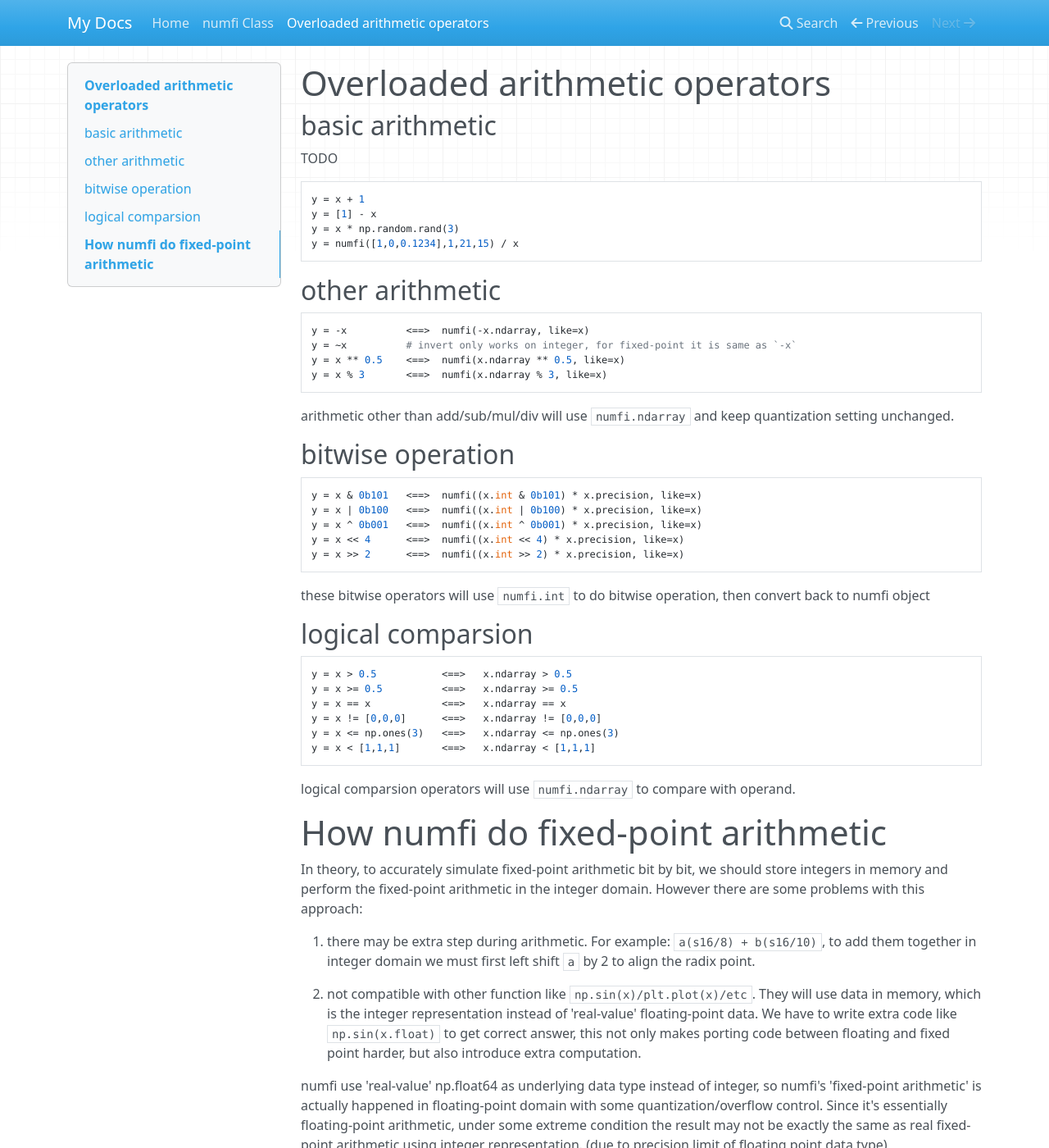
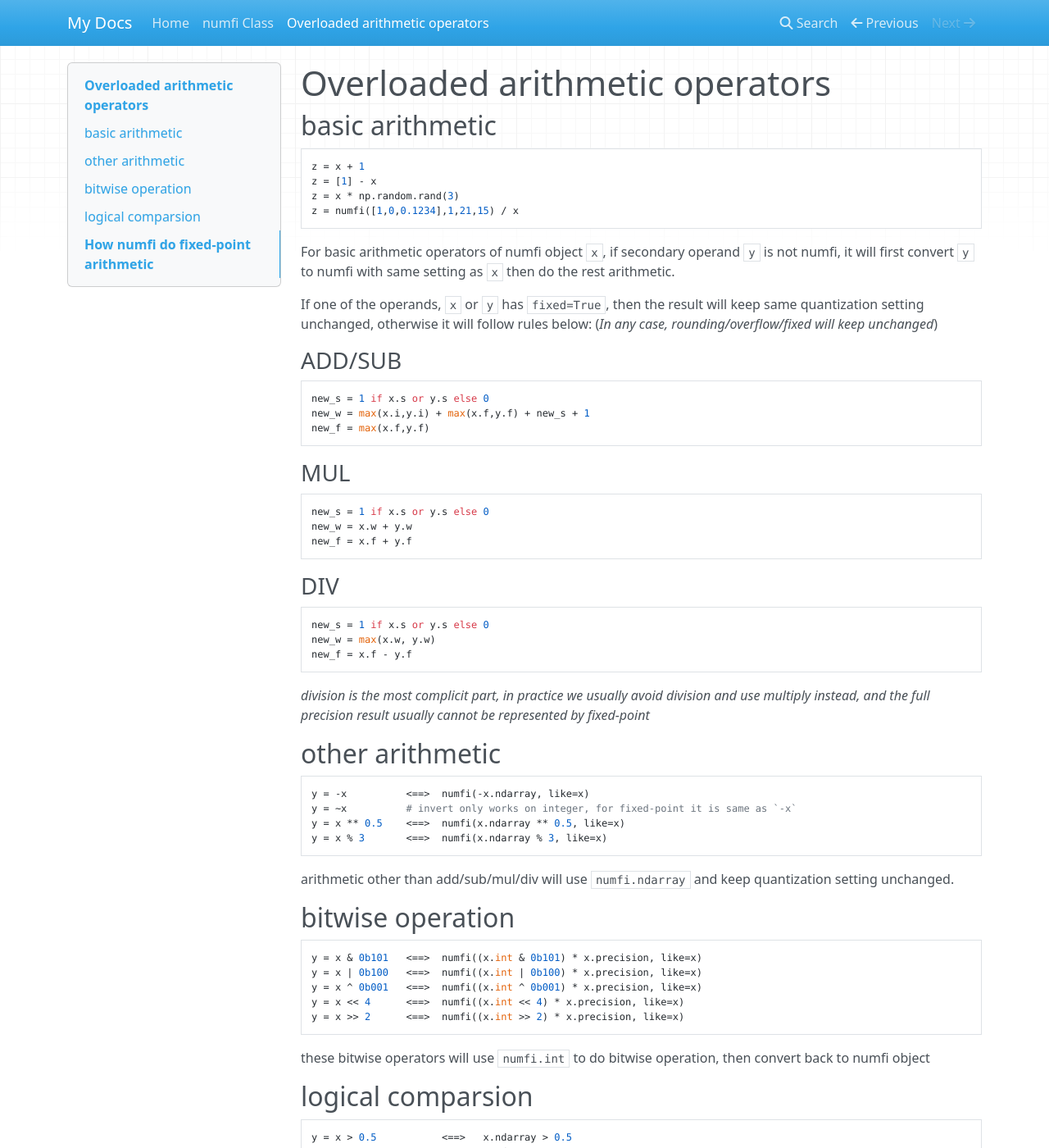
Before and after one commit to ZZZZzzzzac/numfi, an MkDocs documentation site: the page built from docs/arithmetic.md, in a window 1280 px wide and 1400 px high. Shown: the whole window at 82% size. Built offline with MkDocs 1.6.1, drawn with Linux system fonts in a browser that asks for light colours; nearby versions of some CDN libraries.

````diff
--- a/docs/arithmetic.md
+++ b/docs/arithmetic.md
@@ -1,12 +1,37 @@
 # Overloaded arithmetic operators
 ## basic arithmetic
-TODO
 ```python
-y = x + 1
-y = [1] - x
-y = x * np.random.rand(3)
-y = numfi([1,0,0.1234],1,21,15) / x
+z = x + 1
+z = [1] - x
+z = x * np.random.rand(3)
+z = numfi([1,0,0.1234],1,21,15) / x
 ```
+For basic arithmetic operators of numfi object `x`, if secondary operand `y` is not numfi, it will first convert `y` to numfi with same setting as `x` then do the rest arithmetic.
+
+If one of the operands, `x` or `y` has `fixed=True`, then the result will keep same quantization setting unchanged, otherwise it will follow rules below:  (*In any case, rounding/overflow/fixed will keep unchanged*)
+
+### ADD/SUB
+```python
+new_s = 1 if x.s or y.s else 0
+new_w = max(x.i,y.i) + max(x.f,y.f) + new_s + 1
+new_f = max(x.f,y.f)
+```
+### MUL
+```python
+new_s = 1 if x.s or y.s else 0
+new_w = x.w + y.w
+new_f = x.f + y.f
+```
+
+### DIV
+```python
+new_s = 1 if x.s or y.s else 0
+new_w = max(x.w, y.w)
+new_f = x.f - y.f
+```
+*division is the most complicit part, in practice we usually avoid division and use multiply instead, and the full precision result usually cannot be represented by fixed-point*
+
+
 ## other arithmetic
 ```python
 y = -x          <==>  numfi(-x.ndarray, like=x)
````
Also changed, not shown: 1 other file.
